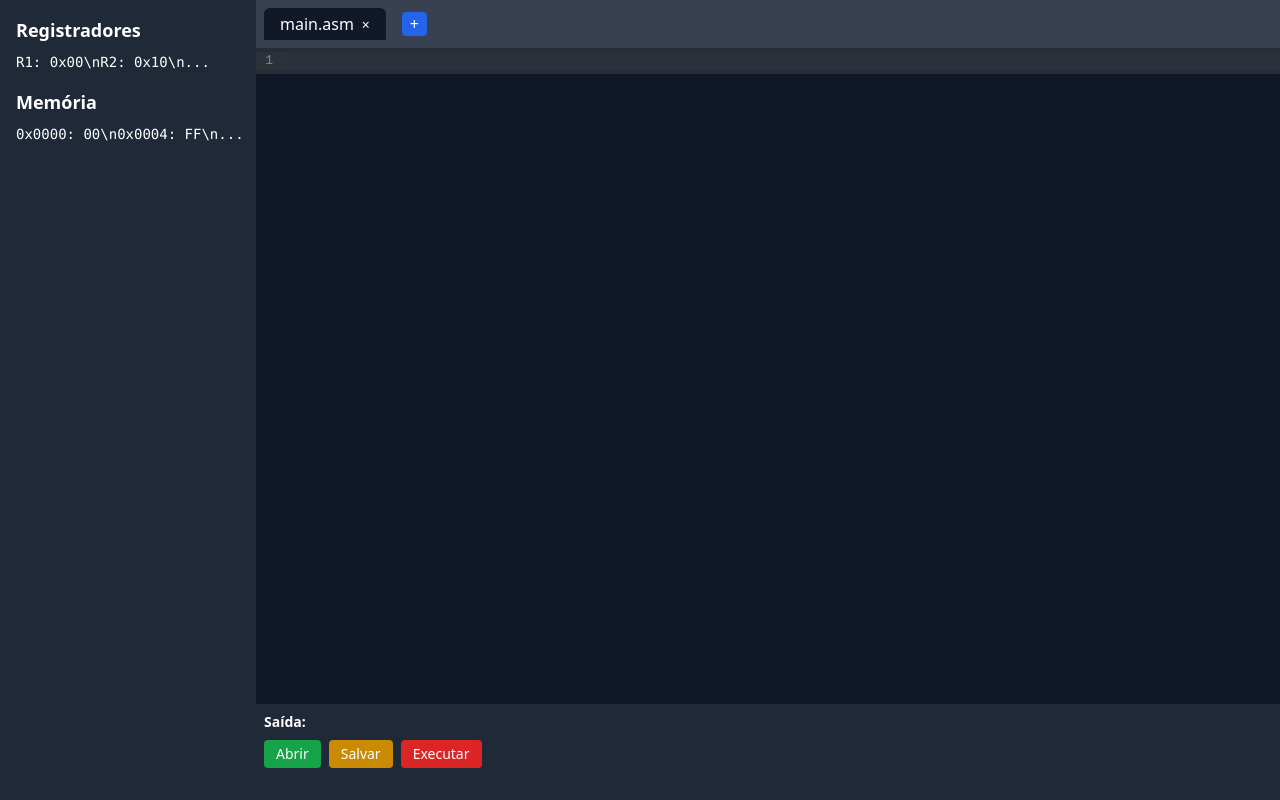
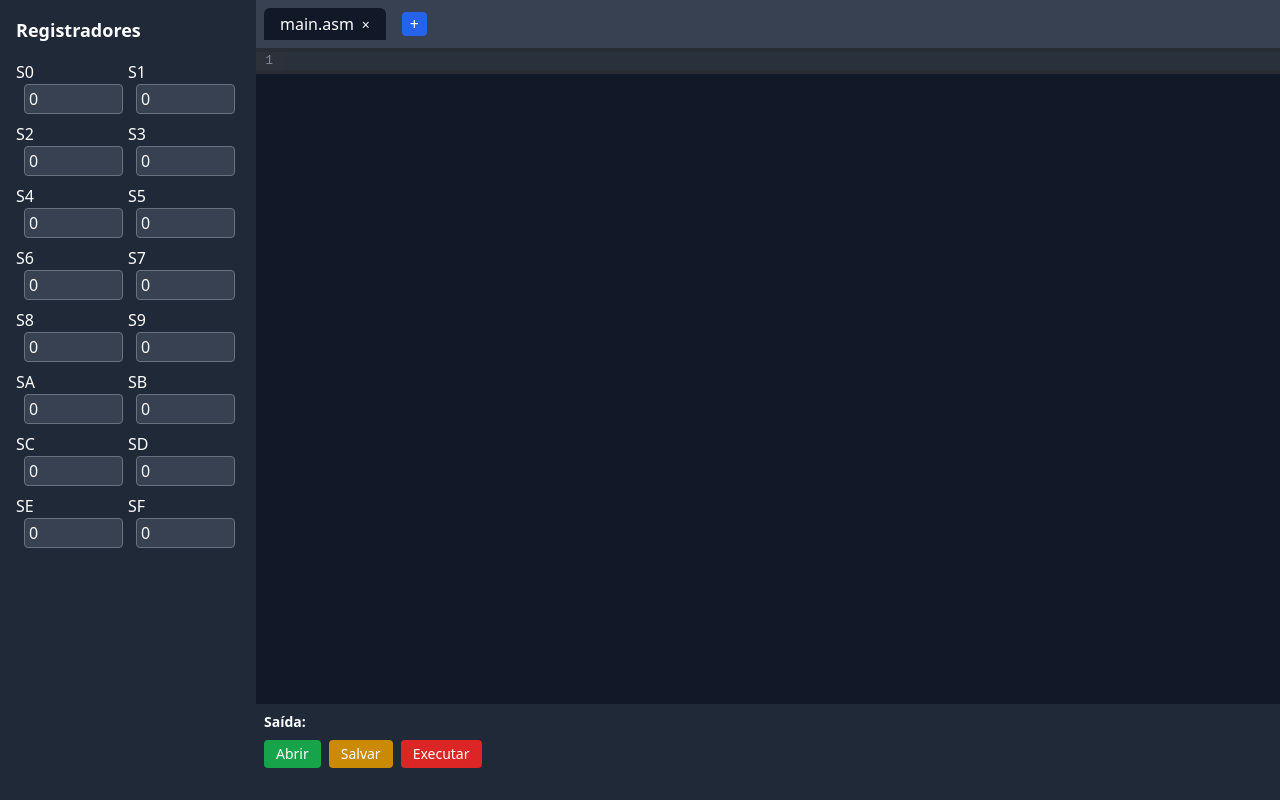
Before and after one commit to aprxl/KCPSM6Simulator, a React (Vite) app: page / in a window 1280 px wide. Built offline with nearby package versions, Linux system fonts and the light colour scheme.

Commit message:
Registers section

```diff
--- a/src/components/Button.tsx
+++ /dev/null
@@ -1,18 +0,0 @@
-import { Button } from "@mui/joy";
-
-type KButtonProps = {
-    icon: React.ReactNode,
-    label: string
-};
-
-export default function KButton({icon, label}: KButtonProps) {
-    return (
-        <Button variant="soft"
-            size="md"
-            className="scale-80"
-            startDecorator={icon}
-        >
-            {label}
-        </Button>
-    )
-}
--- /dev/null
+++ b/src/components/Registers.tsx
@@ -0,0 +1,50 @@
+import { useState } from "react";
+
+type RegisterProps = {
+    label: string
+};
+
+function Register({label}: RegisterProps) {
+    const [value, setValue] = useState(0);
+
+  const handleChange = (event: { target: { value: string; }; }) => {
+    const newValue = event.target.value;
+
+    // Validate the input to ensure it's a number between 0 and 255
+    if (newValue === '' || (Number(newValue) >= 0 && Number(newValue) <= 255)) {
+      setValue(Number(newValue));
+    }
+  };
+
+  return (
+    <div className="flex items-start">
+      <label className="mr-5">
+        {label}
+        <input
+          type="number"
+          value={value}
+          onChange={handleChange}
+          min="0"
+          max="255"
+          className="rounded ml-2 px-1 py-0.5 bg-gray-700 border border-gray-500 hover:border-blue-200 border-1"
+        />
+      </label>
+    </div>
+  );
+}
+
+export default function Registers() {
+    const arr = Array.from({length: 16}, (_, index) => index);
+
+    return (
+        <div className="grid grid-cols-2 grid-rows-8 gap-y-2">
+            {
+                arr.map((i) => {
+                    return (
+                        <Register label={`S${i.toString(16).toUpperCase()}`} />
+                    )
+                })
+            }
+        </div>
+    )
+}
--- a/src/components/Sidebar.tsx
+++ b/src/components/Sidebar.tsx
@@ -1,14 +1,10 @@
+import Registers from "./Registers";
+
 export default function Sidebar() {
   return (
     <div className="w-64 bg-gray-800 p-4 space-y-4">
-      <div>
-        <h2 className="text-lg font-bold mb-2">Registradores</h2>
-        <pre className="text-sm">R1: 0x00\nR2: 0x10\n...</pre>
-      </div>
-      <div>
-        <h2 className="text-lg font-bold mb-2">Memória</h2>
-        <pre className="text-sm">0x0000: 00\n0x0004: FF\n...</pre>
-      </div>
+        <h3 className="text-lg font-bold mb-2">Registradores</h3>
+        <Registers />
     </div>
   );
 }
--- a/src/pages/Simulator.tsx
+++ b/src/pages/Simulator.tsx
@@ -33,37 +33,6 @@ export default function Simulator() {
     if (activeTab === id) setActiveTab(newTabs[0].id);
   };
 
-  const abrirArquivo = async () => {
-    const path = await open({
-      filters: [{ name: "Assembly", extensions: ["asm"] }],
-    });
-
-    if (!path || Array.isArray(path)) return;
-
-    const content = await readTextFile(path as string);
-    addNewTab();
-    setTabs((prev) =>
-      prev.map((t, i) =>
-        i === prev.length - 1
-          ? { ...t, name: String(path).split("\\").pop()!, content }
-          : t
-      )
-    );
-  };
-
-  const salvarArquivo = async () => {
-    const tab = tabs.find((t) => t.id === activeTab);
-    if (!tab) return;
-    await writeFile(tab.name, new TextEncoder().encode(tab.content));
-  };
-
-  const executar = async () => {
-    const result = await invoke<string>("rodar_simulador", {
-      codigo: currentTab?.content || "",
-    });
-    setOutput(result);
-  };
-
   return (
     <div className="flex h-screen bg-gray-900 text-white">
       <Sidebar />
@@ -85,19 +54,19 @@ export default function Simulator() {
           <pre>{output}</pre>
           <div className="mt-2 space-x-2">
             <button
-              onClick={abrirArquivo}
+              //onClick={}
               className="bg-green-600 px-3 py-1 rounded"
             >
               Abrir
             </button>
             <button
-              onClick={salvarArquivo}
+              //onClick={salvarArquivo}
               className="bg-yellow-600 px-3 py-1 rounded"
             >
               Salvar
             </button>
             <button
-              onClick={executar}
+              //onClick={executar}
               className="bg-red-600 px-3 py-1 rounded"
             >
               Executar
```
